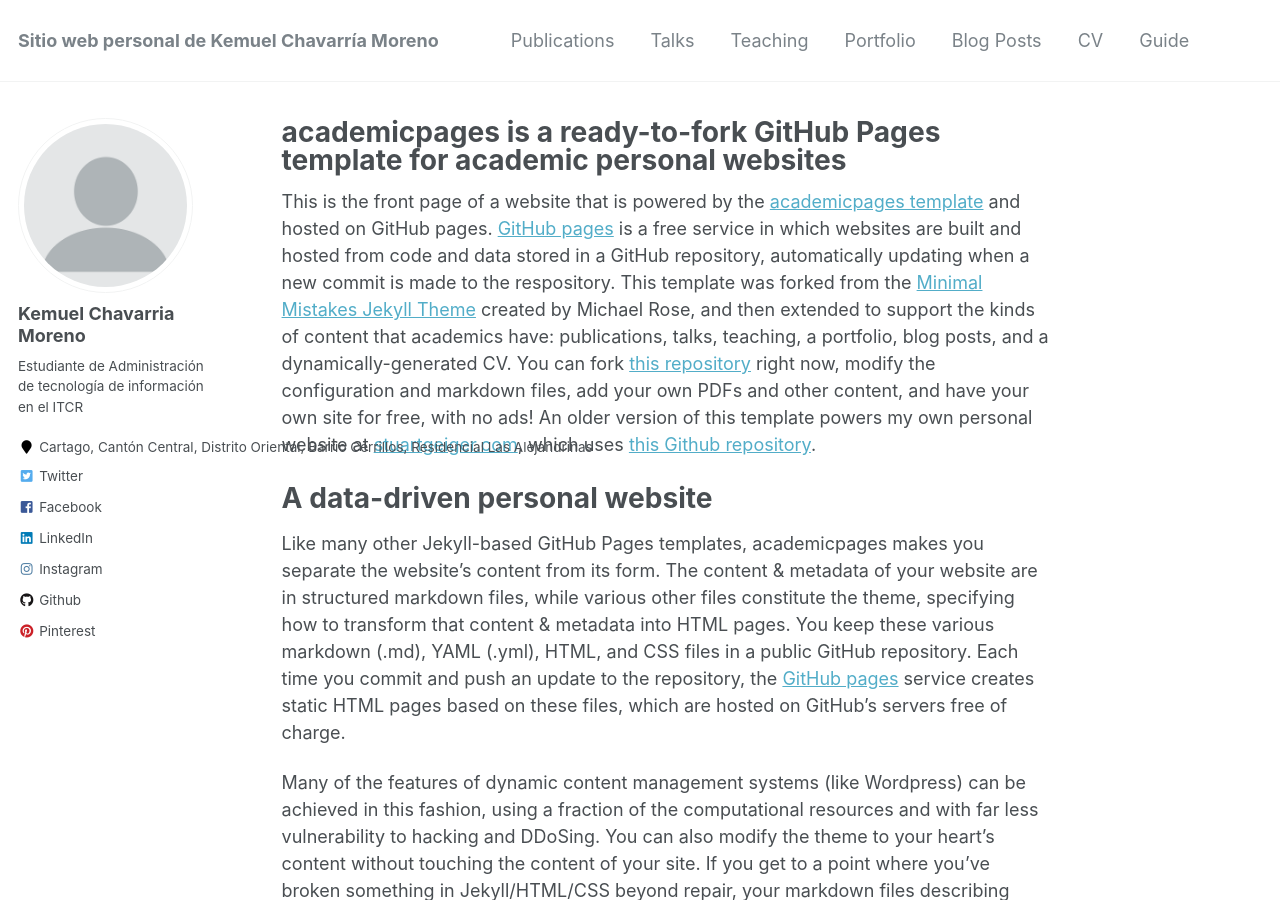
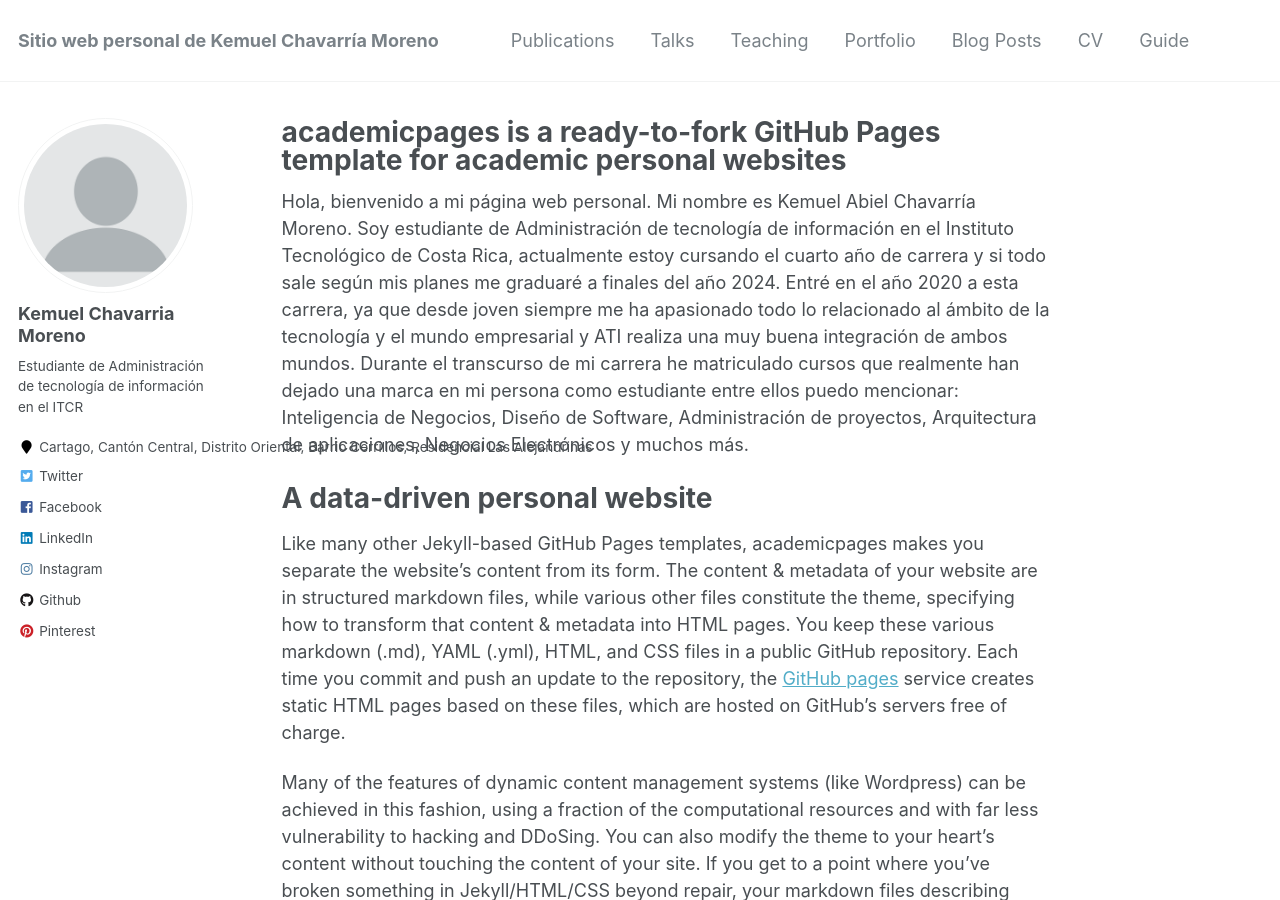
Before and after one commit to KemsCh05/KemsCh05.github.io, a Jekyll site: the page built from _pages/about.md, in a window 1280 px wide and 900 px high. Built offline with Jekyll 4.4.1, drawn with Linux system fonts in a browser that asks for light colours.

Commit message:
Update about.md

```diff
--- a/_pages/about.md
+++ b/_pages/about.md
@@ -8,7 +8,7 @@ redirect_from:
   - /about.html
 ---
 
-This is the front page of a website that is powered by the [academicpages template](https://github.com/academicpages/academicpages.github.io) and hosted on GitHub pages. [GitHub pages](https://pages.github.com) is a free service in which websites are built and hosted from code and data stored in a GitHub repository, automatically updating when a new commit is made to the respository. This template was forked from the [Minimal Mistakes Jekyll Theme](https://mmistakes.github.io/minimal-mistakes/) created by Michael Rose, and then extended to support the kinds of content that academics have: publications, talks, teaching, a portfolio, blog posts, and a dynamically-generated CV. You can fork [this repository](https://github.com/academicpages/academicpages.github.io) right now, modify the configuration and markdown files, add your own PDFs and other content, and have your own site for free, with no ads! An older version of this template powers my own personal website at [stuartgeiger.com](http://stuartgeiger.com), which uses [this Github repository](https://github.com/staeiou/staeiou.github.io).
+Hola, bienvenido a mi página web personal. Mi nombre es Kemuel Abiel Chavarría Moreno. Soy estudiante de Administración de tecnología de información en el Instituto Tecnológico de Costa Rica, actualmente estoy cursando el cuarto año de carrera y si todo sale según mis planes me graduaré a finales del año 2024. Entré en el año 2020 a esta carrera, ya que desde joven siempre me ha apasionado todo lo relacionado al ámbito de la tecnología y el mundo empresarial y ATI realiza una muy buena integración de ambos mundos. Durante el transcurso de mi carrera he matriculado cursos que realmente han dejado una marca en mi persona como estudiante entre ellos puedo mencionar: Inteligencia de Negocios, Diseño de Software, Administración de proyectos, Arquitectura de aplicaciones, Negocios Electrónicos y muchos más.
 
 A data-driven personal website
 ======
```
